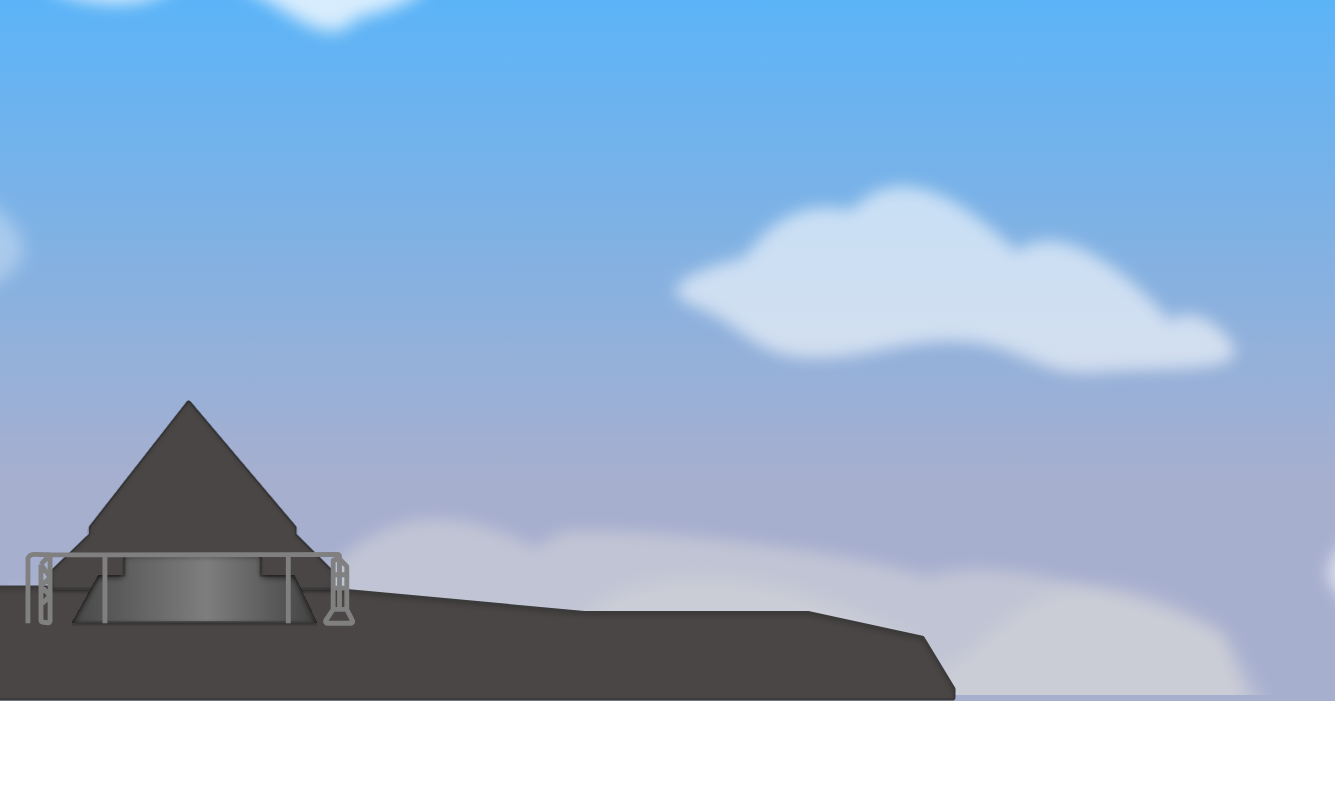
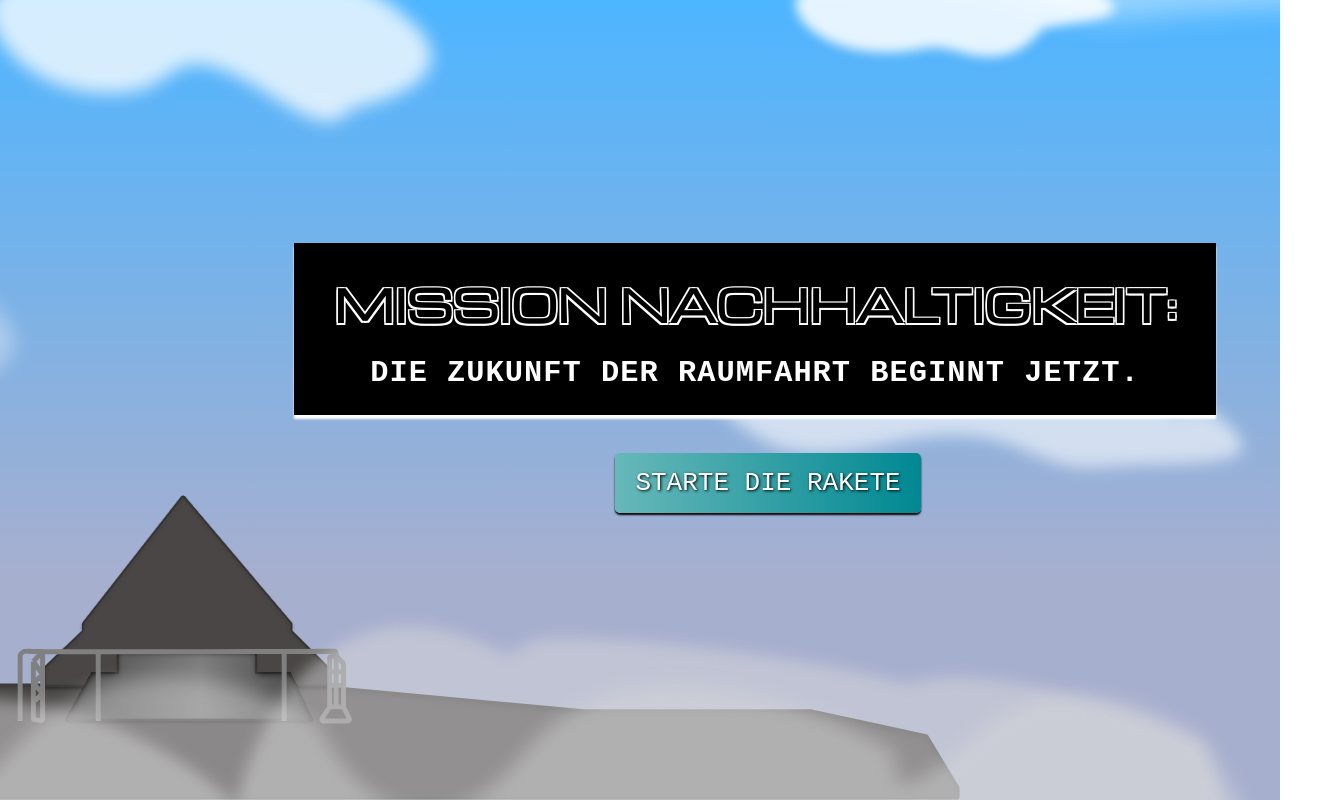
Before and after one commit to ArwinJa/DMWT, a Next.js app: page / in a window 1280 px wide. Shown: the part 7157-7957 px from the top of the page, 1335 px wide, since content can reach past the window. Before the commit the page ends 7858 px from the top, so only its background shows below. Built offline with nearby package versions, Linux system fonts and the light colour scheme.

Commit message:
Landing Page komplett visuell (außer Animationen und Button Funktionalität)

```diff
--- a/pages/index.js
+++ b/pages/index.js
@@ -1,5 +1,5 @@
 import Head from 'next/head';
-import styles from '../styles/Home.module.css';
+import styles from '../styles/Home.module.css'
 import {useEffect} from "react";
 import { useRouter } from 'next/navigation';
 
@@ -26,6 +26,14 @@ export default function Home() {
                     @import
                     url('https://fonts.googleapis.com/css2?family=Roboto+Mono:ital,wght@0,100..700;1,100..700&display=swap');
                 </style>
+                <style>
+                    @import
+                    url('https://fonts.googleapis.com/css2?family=Montserrat:ital,wght@0,100..900;1,100..900&display=swap');
+                </style>
+                <style>
+                    @import
+                    url('https://fonts.googleapis.com/css2?family=Michroma&family=Montserrat:ital,wght@0,100..900;1,100..900&display=swap');
+                </style>
             </Head>
 
             <main className={styles.main}>
@@ -33,11 +41,14 @@ export default function Home() {
                 <button className={styles.button1} onClick={() => router.replace('/comments')}>
                 Zu den Kommentaren
                 </button>
-            <BottomSmoke/>
+
+                <HeaderButton/>
+                <HeaderTexts/>
                 <RocketBase/>
                 <RocketDockBack/>
                 <RocketV1/>
                 <RocketDockFront/>
+                <BottomSmoke/>
                 <BackgroundImage/>
             </main>
 
@@ -144,6 +155,10 @@ function LandingPage() {
     )
 }
 
+function LandingPageRocketBase() {
+
+}
+
 function ScrollToBottom() {
     window.scrollTo({
         top: document.body.scrollHeight,
@@ -205,3 +220,26 @@ function BottomSmoke () {
         <img src="/bottom_smoke.svg" alt="bottom_smoke" className={styles.bottomSmoke}/>
     )
 }
+
+function HeaderTexts() {
+    return (
+        <div className={styles.landingPageTextContainerWithBackground}>
+            <h1 className={styles.landingPageTitleText}>
+                MISSION NACHHALTIGKEIT:
+            </h1>
+            <h2 className={styles.landingPageSecondTitleText}>
+                Die Zukunft der Raumfahrt beginnt jetzt.
+            </h2>
+        </div>
+    )
+}
+
+function HeaderButton() {
+    return (
+        <div className={styles.landingPageButtonContainer}>
+            <button className={styles.landingPageButton}>
+                Starte die Rakete
+            </button>
+        </div>
+    )
+}
--- a/styles/Home.module.css
+++ b/styles/Home.module.css
@@ -1,10 +1,10 @@
 .container {
   min-height: 100vh;
-  padding: 0 0.5rem;
   display: flex;
   flex-direction: row;
   justify-content: center;
   align-items: center;
+  overflow-x: hidden;
 }
 
 .containerVertical {
@@ -16,13 +16,7 @@
   align-items: center;
 }
 
-.title {
-  color: white;
-  margin-top: 20%;
-  margin-left: 15%;
-  font-family: "Roboto Mono", monospace;
-  font-size: 250%;
-}
+
 
 .description {
   line-height: 1.5;
@@ -123,13 +117,6 @@
   transition: ease background-color 250ms;
 }
 
-.roboto-mono {
-  font-family: "Roboto Mono", monospace;
-  font-optical-sizing: auto;
-  font-weight: 100;
-  font-style: normal;
-}
-
 .rocketScroller {
   position: fixed;
   top: 50%; /* Zentriert vertikal */
@@ -182,6 +169,7 @@
   grid-row: 1 / -1;
   height: 110%;
   width: 110%;
+  object-fit: cover;
 }
 
 .main {
@@ -191,6 +179,9 @@
   flex-direction: row;
   justify-content: flex-end;
   position: relative;
+  height: fit-content;
+  width: 100%;
+  overflow-x: hidden;
 }
 
 .rocket {
@@ -198,8 +189,8 @@
   height: 80%;
   width: 80%;
   position: fixed;
-  top: 50%; /* Zentriert vertikal */
-  left: -25%; /* Am linken Bildschirmrand */
+  top: 48%; /* Zentriert vertikal */
+  left: -25.75%; /* Am linken Bildschirmrand */
   transform: translateY(-50%); /* Zentriert das Element */
   transition: transform 0.3s ease; /* Für sanfte Animationen */
 }
@@ -222,7 +213,105 @@
 
 .bottomSmoke {
   width: 100%;
-  top: 96.65%;
+  left: -2%;
+  top: 96.78%;
   overflow: hidden;
   position: absolute;
 }
+
+.landingPageTitleText {
+  position: relative;
+  color: black;
+  /*top: 93.5%;*/
+  /*right: 13%;*/
+  font-family: "Michroma", monospace;
+  font-size: 275%;
+  /* Text Outline */
+  text-shadow: 1.5px 1.5px 0px white, -1.5px -1.5px 0px white, 1.5px -1.5px 0px white, -1.5px 1.5px 0px white;
+  background-color: black;
+  padding-top: 0%;
+  padding-bottom: 1%;
+  border-left: black 20px solid;
+  border-right: black 20px solid;
+}
+
+.landingPageSecondTitleText {
+  margin-top: -2%;
+  background-color: black;
+  position: relative;
+  color: white;
+  /*top: 94.5%;*/
+  /*right: 14%;*/
+  font-family: "Montserrat SemiBold", monospace;
+  font-size: 190%;
+  text-shadow: black 1px 2px 3px;
+  letter-spacing: 1px;
+  text-transform: uppercase;
+}
+
+.landingPageButtonContainer {
+  position: absolute;
+  top: 95%;
+  left: 10%;
+  height: fit-content;
+  text-align: center;
+  align-items: center;
+  width: 100%;
+}
+
+.landingPageTextContainerWithBackground {
+  background-color: black;
+  position: absolute;
+  top: 93%;
+  right: 5%;
+  border-left: black 20px solid;
+  border-right: black 20px solid;
+  height: fit-content;
+  text-align: center;
+  align-items: center;
+  box-shadow: 0px 4px 2px white;
+}
+
+.landingPageButton {
+  margin-top: 4%;
+  background: linear-gradient(90deg, rgba(103,184,185,1) 0%, rgba(0,136,146,1) 100%);   color: white;
+  padding: 15px 20px 15px 20px;
+  border-radius: 5px;
+  outline: 0;
+  border: 0;
+  text-transform: uppercase;
+  text-shadow: black 1px 1px 3px;
+  font-size: 26px;
+  font-family: "Montserrat Black", monospace;
+  margin-left: 15%;
+  margin-right: 15%;
+  cursor: pointer;
+  box-shadow: 0px 2px 2px black;
+  transition: ease background-color 250ms;
+  &:hover {
+  }
+  &:disabled {
+    cursor: default;
+    opacity: 0.7;
+  }
+}
+
+.montserrat-font {
+  font-family: "Montserrat", sans-serif;
+  font-optical-sizing: auto;
+  font-weight: 700;
+  font-style: normal;
+}
+
+.roboto-mono {
+  font-family: "Roboto Mono", monospace;
+  font-optical-sizing: auto;
+  font-weight: 100;
+  font-style: normal;
+}
+
+.michroma-regular {
+  font-family: "Michroma", sans-serif;
+  font-weight: 1000;
+  font-style: normal;
+}
```
Also changed, not shown: public/rakete_v1.svg. Lines whose indentation alone changed are shown as unchanged.
